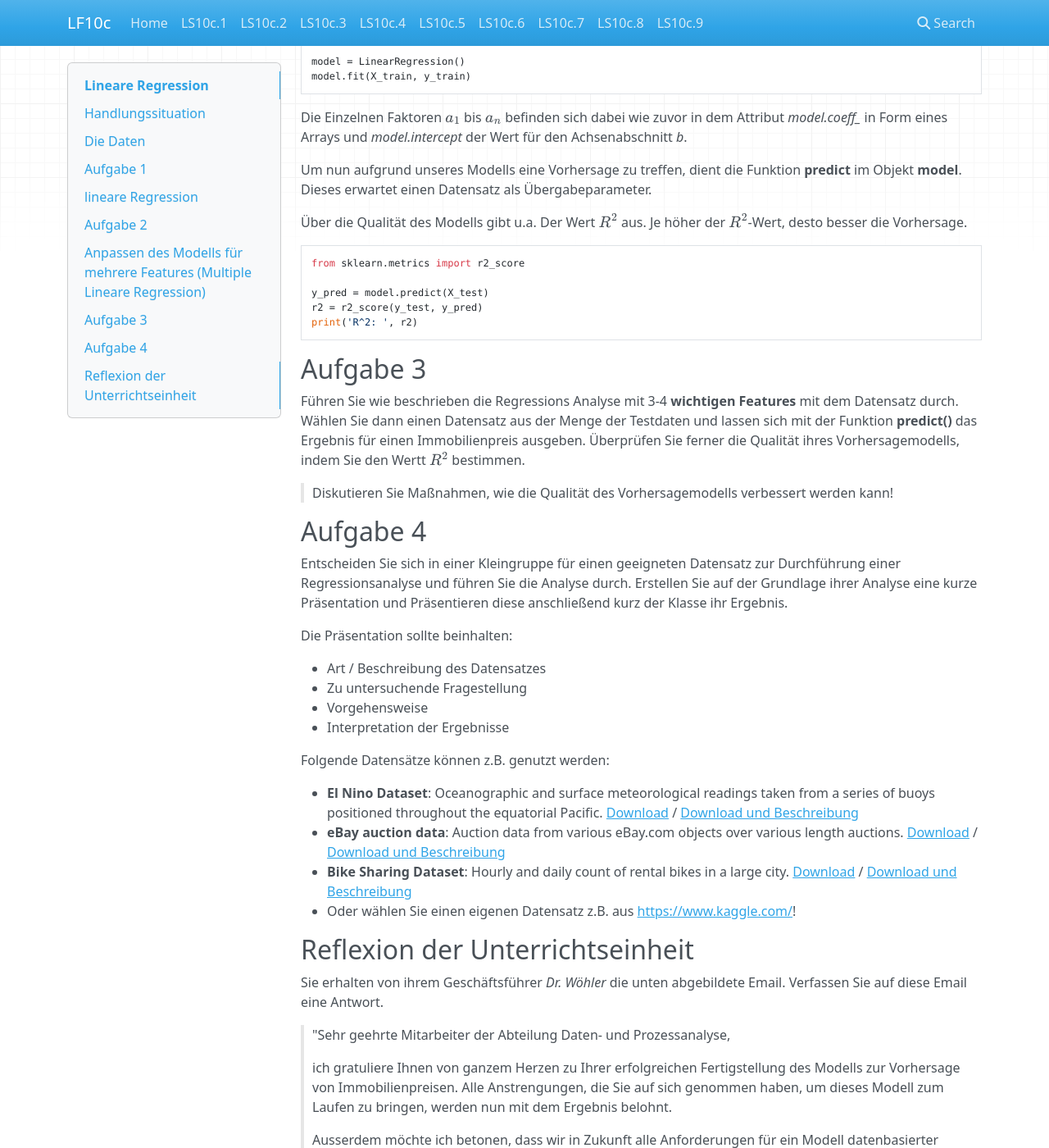
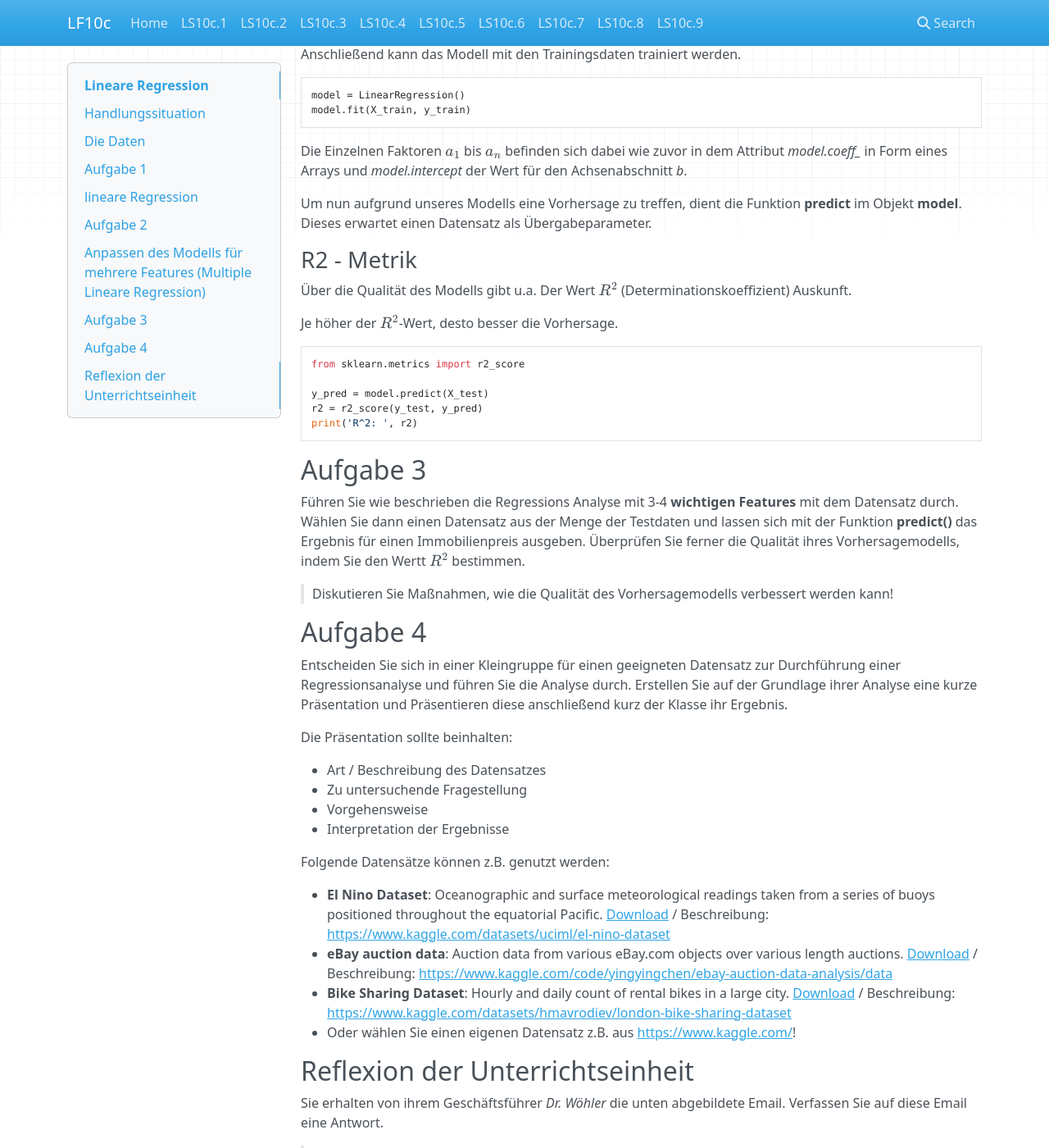
Before and after one commit to jtuttas/datenanalyse, an MkDocs documentation site: the page built from docs/RegressionsAnalyse.md, in a window 1280 px wide and 1400 px high, scrolled down 8298 px. Shown: the whole window at 82% size. Built offline with MkDocs 1.6.1, drawn with Linux system fonts in a browser that asks for light colours; nearby versions of some CDN libraries.

Commit message:
Mit Reg. Analyse anders

````diff
--- a/docs/RegressionsAnalyse.md
+++ b/docs/RegressionsAnalyse.md
@@ -230,6 +230,8 @@ X_train, X_test, y_train, y_test = train_test_split(df[feature_names], df['medv'
 
 ```
 
+### Trainieren des Modells
+
 Anschließend kann das Modell mit den Trainingsdaten trainiert werden.
 
 ```py
@@ -243,7 +245,11 @@ Die Einzelnen Faktoren $a_1$ bis $a_n$ befinden sich dabei wie zuvor in dem Attr
 
 Um nun aufgrund unseres Modells eine Vorhersage zu treffen, dient die Funktion **predict** im Objekt **model**. Dieses erwartet einen Datensatz als Übergabeparameter.
 
-Über die Qualität des Modells gibt u.a. Der Wert $R^2$ aus. Je höher der $R^2$-Wert, desto besser die Vorhersage.
+### R2 - Metrik
+
+Über die Qualität des Modells gibt u.a. Der Wert $R^2$ (Determinationskoeffizient) Auskunft.
+
+Je höher der $R^2$-Wert, desto besser die Vorhersage.
 
 ```py
 
@@ -278,9 +284,9 @@ Die Präsentation sollte beinhalten:
 
 Folgende Datensätze können z.B. genutzt werden:
 
-- **El Nino Dataset**: Oceanographic and surface meteorological readings taken from a series of buoys positioned throughout the equatorial Pacific. [Download](../Data/el.csv) / [Download und Beschreibung](https://www.kaggle.com/datasets/uciml/el-nino-dataset)
-- **eBay auction data**: Auction data from various eBay.com objects over various length auctions. [Download](../Data/auc.csv) / [Download und Beschreibung](https://www.kaggle.com/code/yingyingchen/ebay-auction-data-analysis/data)
-- **Bike Sharing Dataset**: Hourly and daily count of rental bikes in a large city. [Download](../Data/lbike.csv) / [Download und Beschreibung](https://www.kaggle.com/datasets/hmavrodiev/london-bike-sharing-dataset)
+- **El Nino Dataset**: Oceanographic and surface meteorological readings taken from a series of buoys positioned throughout the equatorial Pacific. [Download](../Data/el.csv) / Beschreibung: <https://www.kaggle.com/datasets/uciml/el-nino-dataset>
+- **eBay auction data**: Auction data from various eBay.com objects over various length auctions. [Download](../Data/auc.csv) / Beschreibung: <https://www.kaggle.com/code/yingyingchen/ebay-auction-data-analysis/data>
+- **Bike Sharing Dataset**: Hourly and daily count of rental bikes in a large city. [Download](../Data/lbike.csv) / Beschreibung: <https://www.kaggle.com/datasets/hmavrodiev/london-bike-sharing-dataset>
 - Oder wählen Sie einen eigenen Datensatz z.B. aus [https://www.kaggle.com/](https://www.kaggle.com/)!
 
 <!--lrg_aufg4-->
````
Also changed, not shown: 1 other file.
